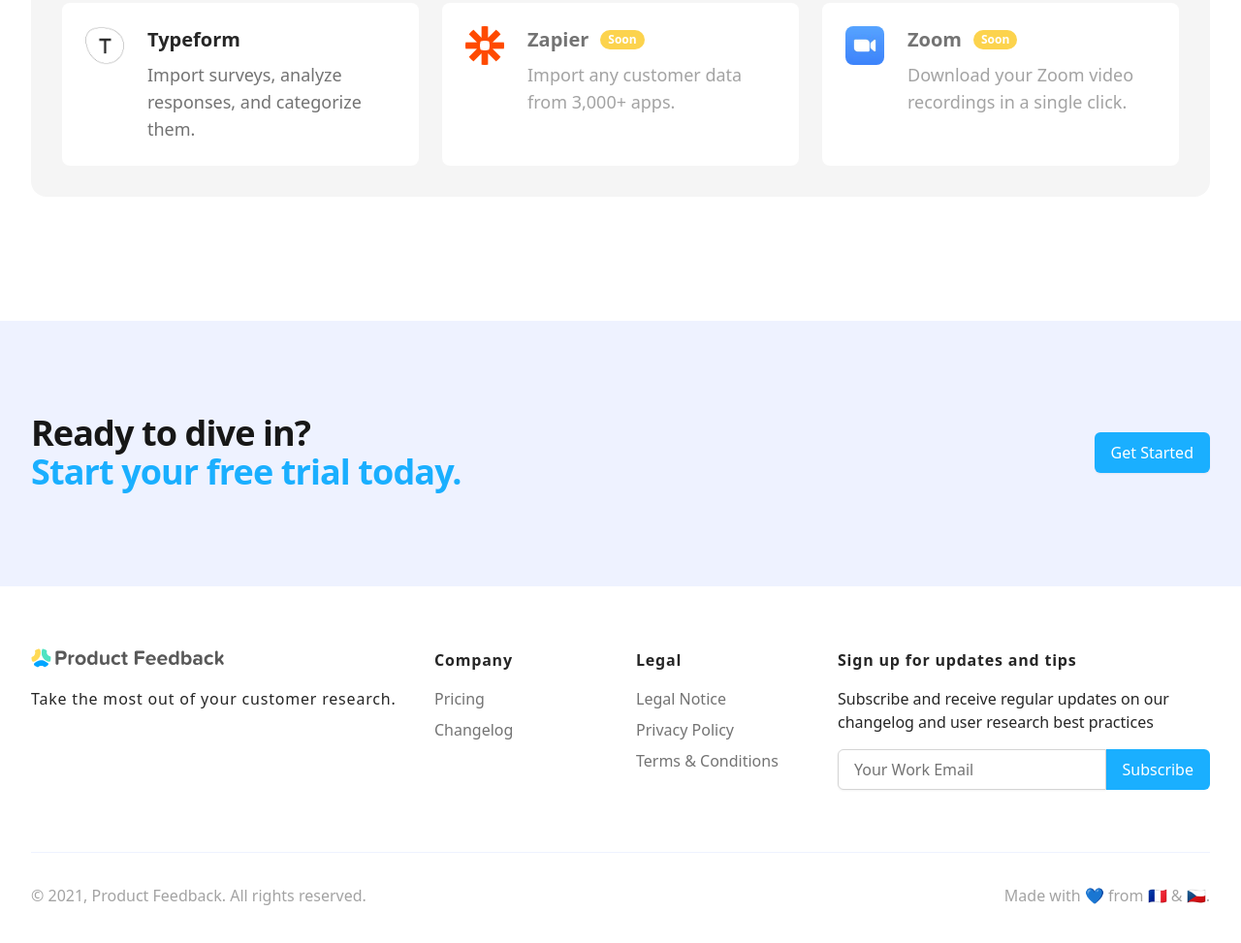
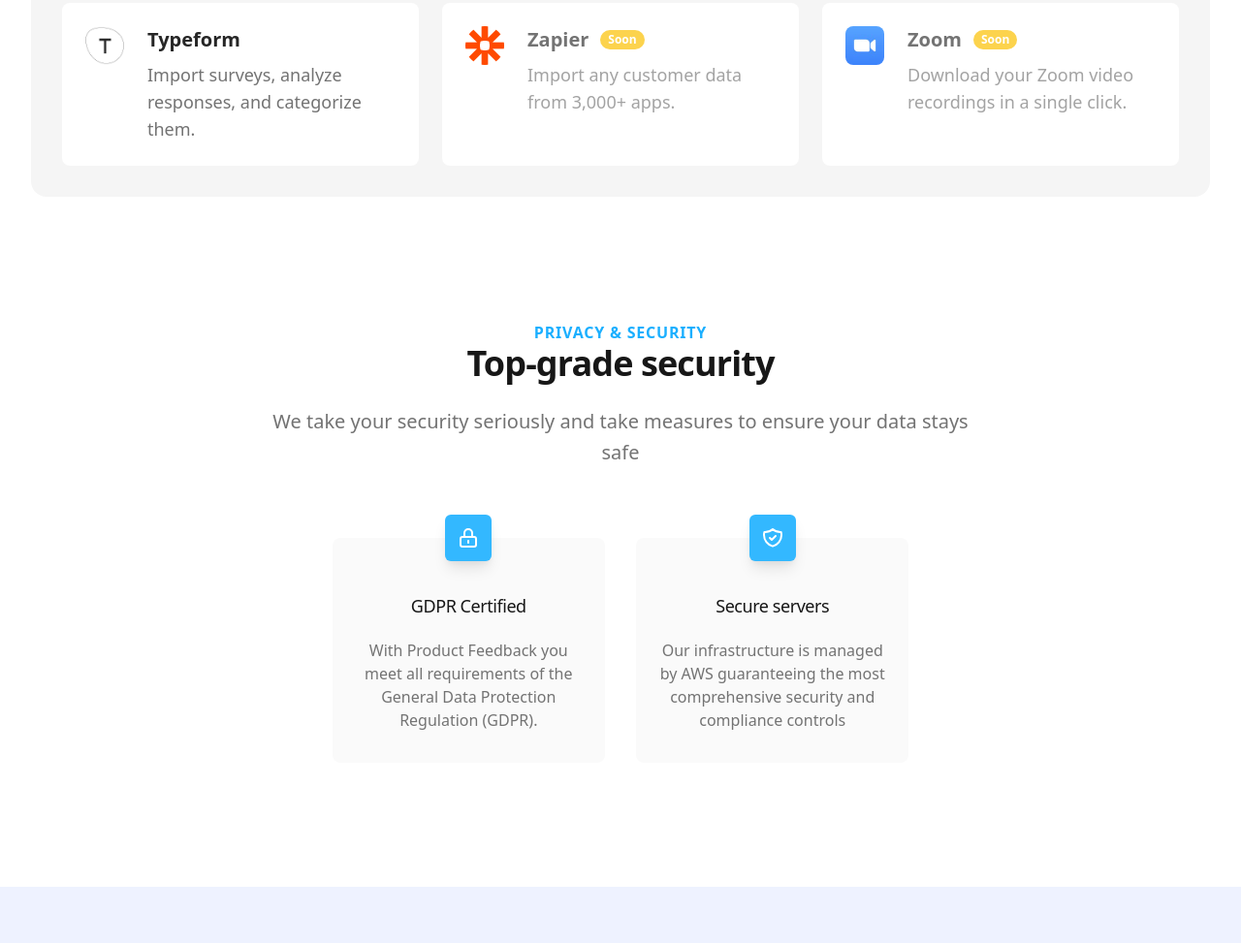
Before and after one commit to productfeedback/pf-website, a Gatsby site: page / in a window 1280 px wide. Shown: the part 7511-8484 px from the top of the page at 97% size. Built offline with nearby package versions, Linux system fonts and the light colour scheme; Gatsby itself is replaced by a stand-in of ours; what @tailwindcss/typography would draw is missing.

Commit message:
privacy and security

```diff
--- a/src/pages/index.js
+++ b/src/pages/index.js
@@ -4,6 +4,15 @@ import Banner from "../components/banner"
 import FeatureSection from "../components/feature-section"
 import Seo from "../components/seo"
 import { StaticImage } from "gatsby-plugin-image"
+import {
+    LockClosedIcon,
+    ShieldCheckIcon,
+} from '@heroicons/react/outline'
+
+const features = [
+    { name: 'GDPR Certified', icon: LockClosedIcon, descr: 'With Product Feedback you meet all requirements of the General Data Protection Regulation (GDPR).' },
+    { name: 'Secure servers', icon: ShieldCheckIcon, descr: 'Our infrastructure is managed by AWS guaranteeing the most comprehensive security and compliance controls' },
+]
 
 export default function Example() {
     return (
@@ -290,6 +299,39 @@ export default function Example() {
                                 </div>
                             </div>
                         </div>
+
+                        <div className="relative bg-white pt-16 sm:pt-24 lg:pt-32">
+                            <div className="mx-auto max-w-md px-4 text-center sm:max-w-3xl sm:px-6 lg:px-8 lg:max-w-7xl">
+                                <h2 className="text-base font-semibold tracking-wider text-blue-600 uppercase">PRIVACY & SECURITY</h2>
+                                <p className="text-4xl font-extrabold text-gray-900 tracking-tight sm:text-4xl">
+                                    Top-grade security
+                                </p>
+                                <p className="max-w-prose mx-auto mt-4 lg:mt-6 text-lg md:text-xl text-gray-500 font-light leading-6 md:leading-8">
+                                    We take your security seriously and take measures to ensure your data stays safe
+                                </p>
+                                <div className="mt-12">
+                                    <div className="mx-auto max-w-prose grid grid-cols-1 gap-8 sm:grid-cols-2">
+                                        {features.map((feature) => (
+                                            <div key={feature.name} className="pt-6">
+                                                <div className="flow-root bg-gray-50 rounded-lg px-6 pb-8">
+                                                    <div className="-mt-6">
+                                                        <div>
+                                                            <span className="inline-flex items-center justify-center p-3 bg-blue-500 rounded-md shadow-lg">
+                                                                <feature.icon className="h-6 w-6 text-white" aria-hidden="true" />
+                                                            </span>
+                                                        </div>
+                                                        <h3 className="mt-8 text-lg font-medium text-gray-900 tracking-tight">{feature.name}</h3>
+                                                        <p className="mt-5 text-base text-gray-500">
+                                                            {feature.descr}
+                                                        </p>
+                                                    </div>
+                                                </div>
+                                            </div>
+                                        ))}
+                                    </div>
+                                </div>
+                            </div>
+                        </div>
                     </div>
                 </div>
                 <Banner />
```
